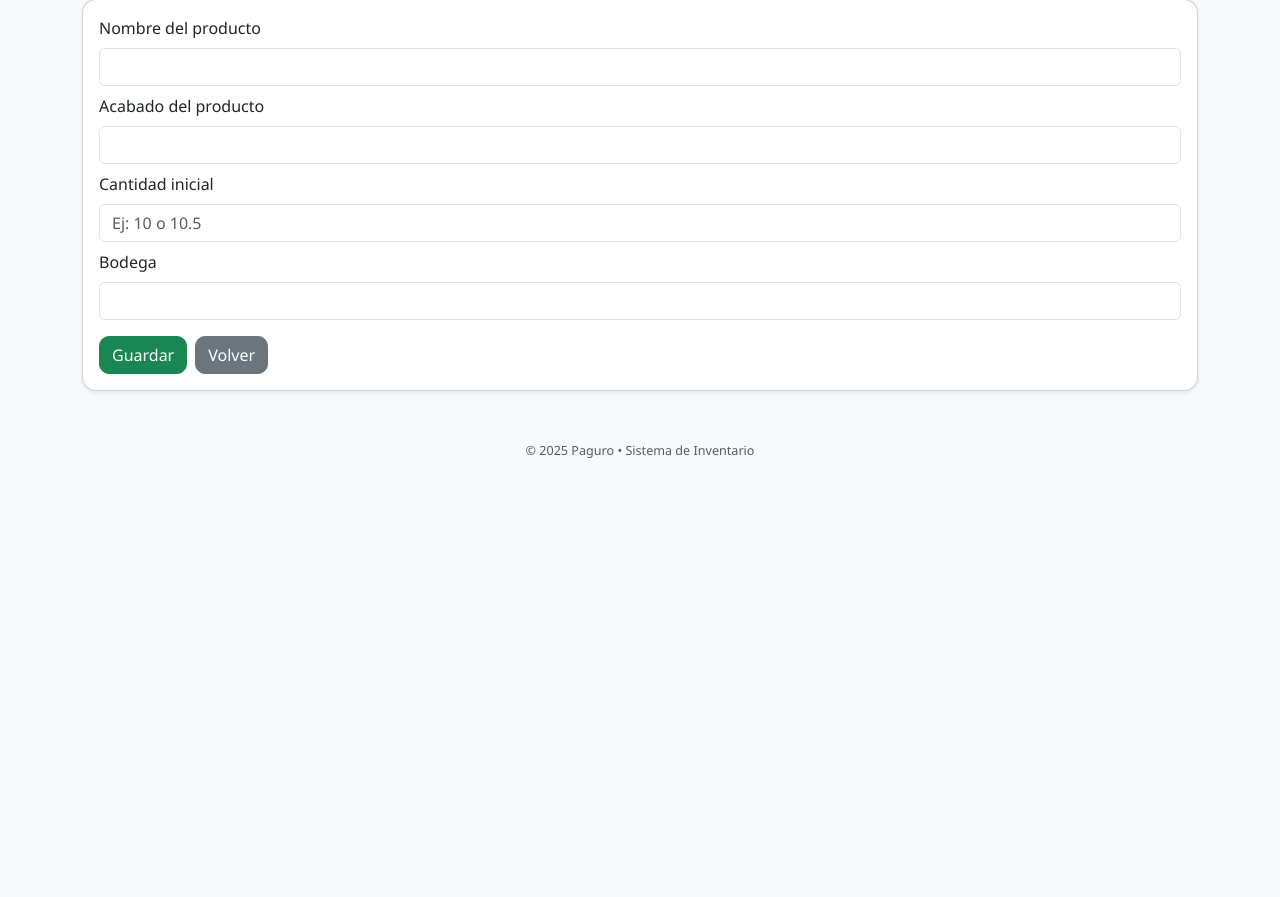
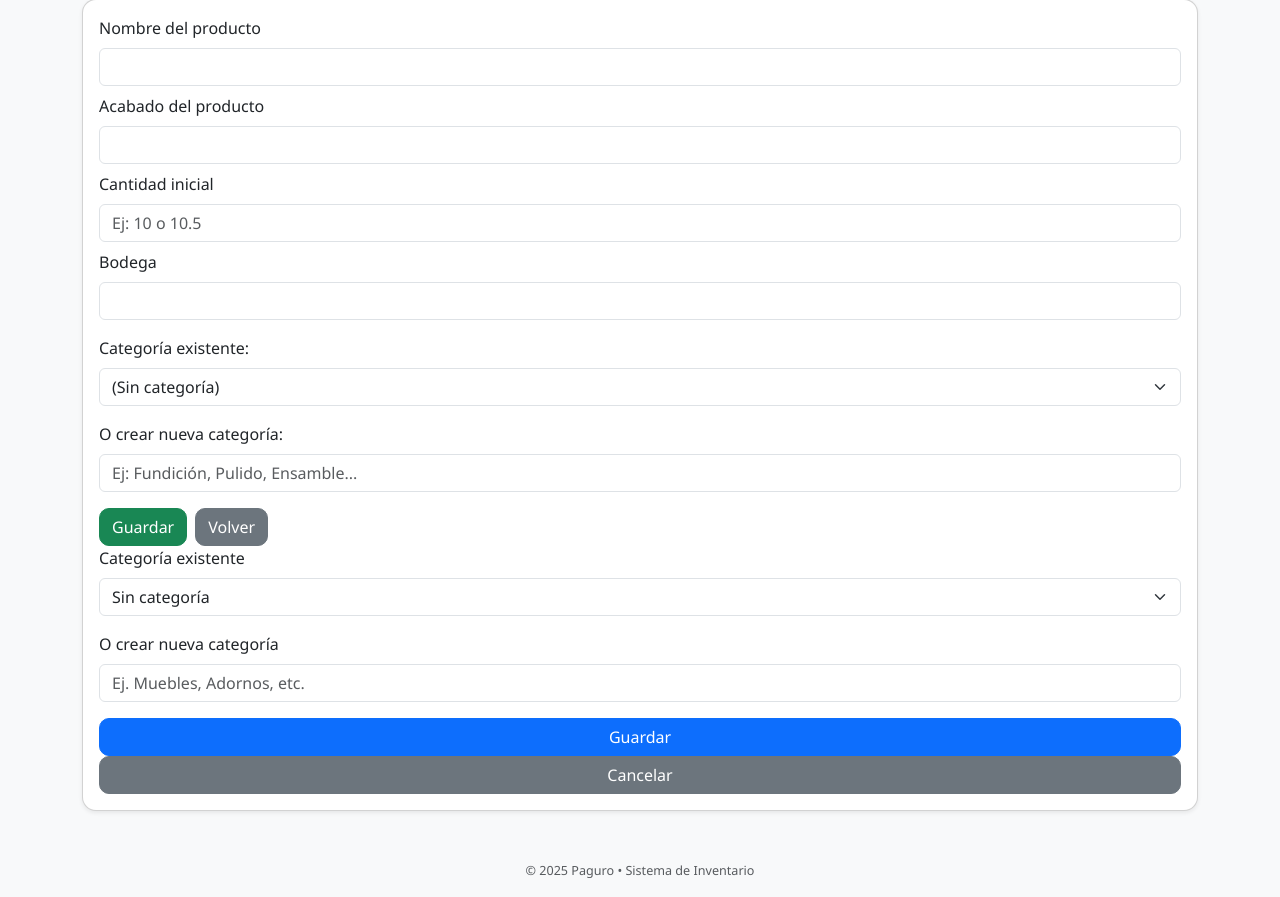
Before and after one commit to ProyectoPaguro/Paguro, a Flask app: page /productos in a window 1280 px wide. Shown: the part 193-1090 px from the top of the page. Before the commit the page ends 651 px from the top, so only its background shows below. Run offline with Flask 3, Linux system fonts and the light colour scheme; a user stored in the database is signed in.

Commit message:
Agregadas categorías en el módulo de Producción

```diff
--- a/app.py
+++ b/app.py
@@ -161,6 +161,24 @@ class Usuario(UserMixin, db.Model):
     password = db.Column(db.String(200), nullable=False)
     rol = db.Column(db.String(20), nullable=False, default='operario')
 
+class CategoriaProduccion(db.Model):
+    __tablename__ = 'categoria_produccion'
+    id = db.Column(db.Integer, primary_key=True)
+    nombre = db.Column(db.String(80), nullable=False, unique=True)
+
+    productos = db.relationship('Produccion', backref='categoria', lazy=True)
+
+    def __repr__(self):
+        return f'<CategoriaProduccion {self.nombre}>'
+
+class Produccion(db.Model):
+    __tablename__ = 'produccion'
+    id = db.Column(db.Integer, primary_key=True)
+    nombre = db.Column(db.String(100), nullable=False)
+    cantidad = db.Column(db.Float, default=0)
+    unidad = db.Column(db.String(50), nullable=False)
+    categoria_id = db.Column(db.Integer, db.ForeignKey('categoria_produccion.id'))
+
 
 class Producto(db.Model):
     id = db.Column(db.Integer, primary_key=True)
@@ -168,6 +186,10 @@ class Producto(db.Model):
     acabado = db.Column(db.String(120), nullable=False)
     cantidad_actual = db.Column(db.Float, default=0)
     bodega = db.Column(db.String(120), nullable=False)
+
+    # 🔹 Nueva columna para la categoría
+    categoria_id = db.Column(db.Integer, db.ForeignKey('categoria_produccion.id'))
+
 
 
 class ProdMovimiento(db.Model):
@@ -674,22 +696,27 @@ app.add_url_rule(
     view_func=app.view_functions['produccion']
 )
 
-
 @app.route('/productos', methods=['GET', 'POST'], endpoint='crear_producto')
 @login_required
 @require_roles('admin')
 def crear_producto():
+    categorias = CategoriaProduccion.query.order_by(CategoriaProduccion.nombre.asc()).all()
+
     if request.method == 'POST':
         nombre = (request.form.get('nombre') or '').strip()
         acabado = (request.form.get('acabado') or '').strip()
         cantidad_str = (request.form.get('cantidad') or '').strip()
         bodega = (request.form.get('bodega') or '').strip()
+        categoria_nombre = (request.form.get('categoria_nombre') or '').strip()
+        categoria_id = request.form.get('categoria_id')
 
+        # Validaciones
         if not nombre or not acabado or not cantidad_str or not bodega:
             flash('Faltan datos.', 'danger')
             return render_template('producto_nuevo.html',
                                    nombre=nombre, acabado=acabado,
-                                   cantidad=cantidad_str, bodega=bodega)
+                                   cantidad=cantidad_str, bodega=bodega,
+                                   categorias=categorias)
 
         cantidad_str = cantidad_str.replace(',', '.')
         try:
@@ -698,15 +725,30 @@ def crear_producto():
             flash('Cantidad inválida.', 'danger')
             return render_template('producto_nuevo.html',
                                    nombre=nombre, acabado=acabado,
-                                   cantidad=cantidad_str, bodega=bodega)
+                                   cantidad=cantidad_str, bodega=bodega,
+                                   categorias=categorias)
 
-        p = Producto(nombre=nombre, acabado=acabado, cantidad_actual=cantidad, bodega=bodega)
-        db.session.add(p)
+        # Si el usuario escribió una nueva categoría
+        if categoria_nombre:
+            nueva_cat = CategoriaProduccion(nombre=categoria_nombre)
+            db.session.add(nueva_cat)
+            db.session.commit()
+            categoria_id = nueva_cat.id
+
+        nuevo = Producto(
+            nombre=nombre,
+            acabado=acabado,
+            cantidad_actual=cantidad,
+            bodega=bodega,
+            categoria_id=int(categoria_id) if categoria_id else None
+        )
+        db.session.add(nuevo)
         db.session.commit()
         flash('Producto creado ✅', 'success')
         return go_produccion()
 
-    return render_template('producto_nuevo.html')
+    return render_template('producto_nuevo.html', categorias=categorias)
+
 
 @app.route('/productos/<int:producto_id>/editar', methods=['GET', 'POST'])
 @login_required
--- a/templates/producto_nuevo.html
+++ b/templates/producto_nuevo.html
@@ -22,9 +22,41 @@
   <input type="text" name="bodega" class="form-control mb-3" required
          value="{{ bodega|default('') }}">
 
+  <div class="mb-3">
+  <label for="categoria" class="form-label">Categoría existente:</label>
+  <select name="categoria_id" class="form-select">
+    <option value="">(Sin categoría)</option>
+    {% for c in categorias %}
+      <option value="{{ c.id }}">{{ c.nombre }}</option>
+    {% endfor %}
+  </select>
+</div>
+
+<div class="mb-3">
+  <label for="categoria_nombre" class="form-label">O crear nueva categoría:</label>
+  <input type="text" class="form-control" name="categoria_nombre" placeholder="Ej: Fundición, Pulido, Ensamble...">
+</div>
+
   <div class="d-flex gap-2">
     <button type="submit" class="btn btn-success">Guardar</button>
     <a href="/produccion" class="btn btn-secondary">Volver</a>
   </div>
+   <div class="mb-3">
+    <label class="form-label">Categoría existente</label>
+    <select name="categoria_id" class="form-select">
+      <option value="">Sin categoría</option>
+      {% for c in categorias %}
+        <option value="{{ c.id }}">{{ c.nombre }}</option>
+      {% endfor %}
+    </select>
+  </div>
+
+  <div class="mb-3">
+    <label class="form-label">O crear nueva categoría</label>
+    <input type="text" name="categoria_nombre" class="form-control" placeholder="Ej. Muebles, Adornos, etc.">
+  </div>
+
+  <button type="submit" class="btn btn-primary">Guardar</button>
+  <a href="{{ url_for('produccion') }}" class="btn btn-secondary">Cancelar</a>
 </form>
 {% endblock %}
```
Also changed, not shown: templates/produccion.html (+24 -8 lines), instance/database.db.
